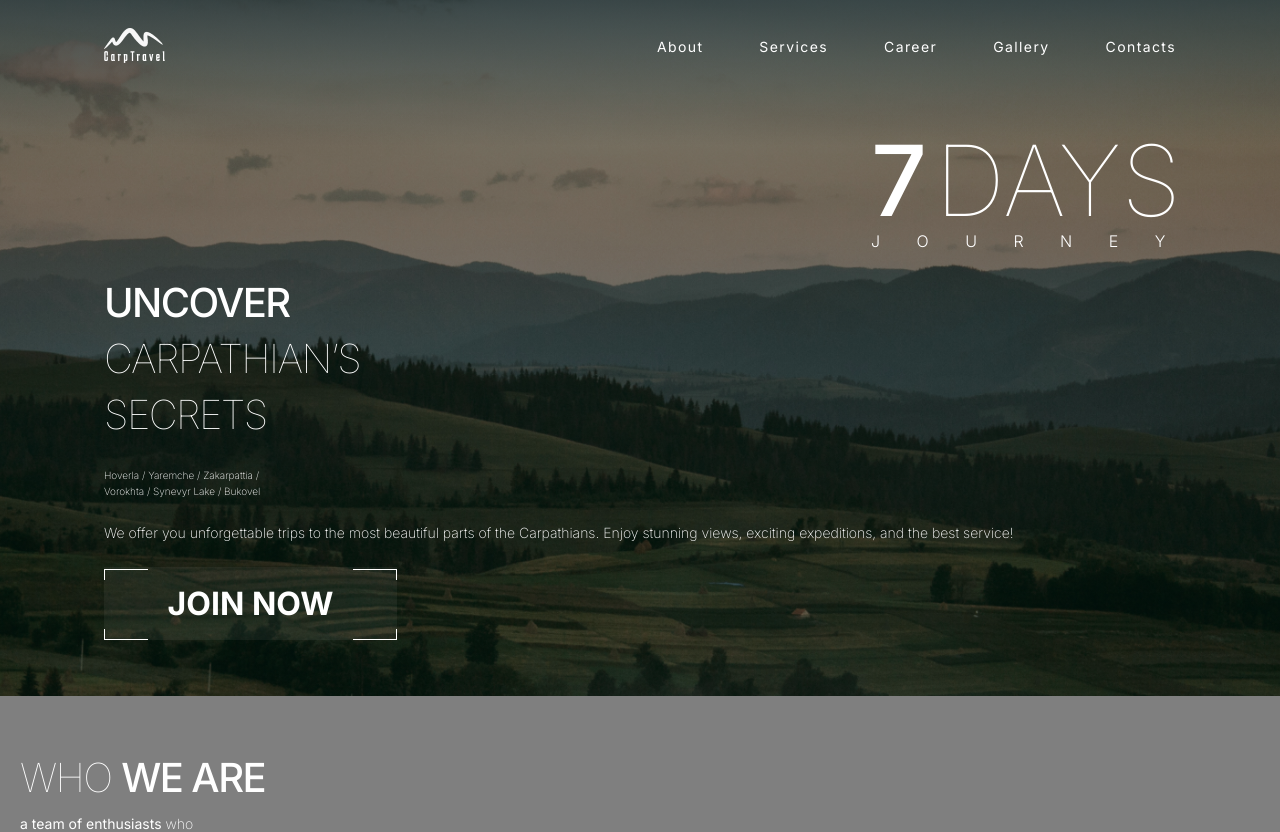
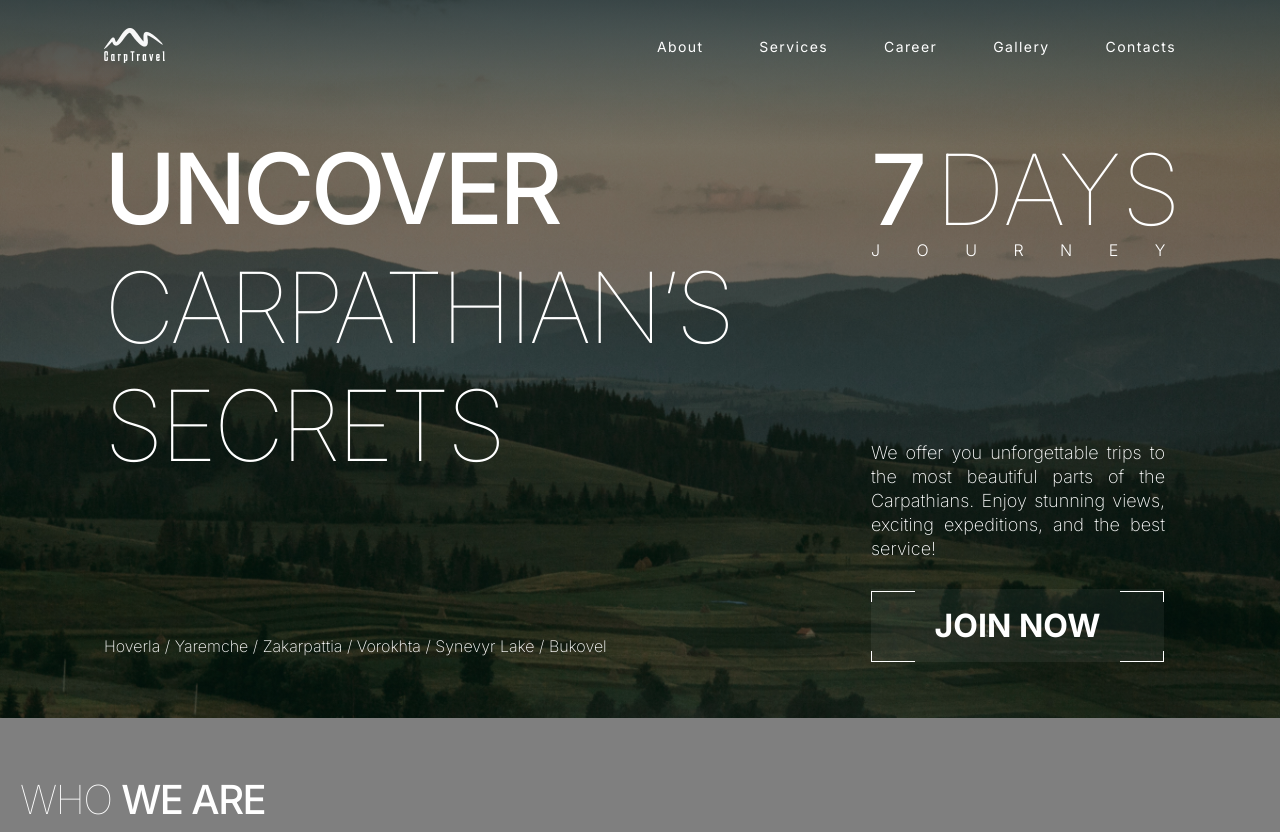
Before and after one commit to AnastasiiaYurchenko/carp-travel, a Next.js app: page / in a window 1280 px wide. Shown: the top 832 px of the page. Built offline with nearby package versions, Linux system fonts and the light colour scheme.

Commit message:
add adaptive for hero

```diff
--- a/src/sections/hero/hero.tsx
+++ b/src/sections/hero/hero.tsx
@@ -12,29 +12,37 @@ import RightFrameDesk from '/public/assets/svg/right-frame-desk.svg';
 export default function Hero() {
   return (
     <section className="section">
-      <div className="mx-auto max-w-[480px] md:max-w-[768px] xl:max-w-[1440px] px-5 md:px-8 xl:px-[104px] pt-[105px] md:pt-[121px]  pb-14">
-        <h1 className="ml-auto w-[118px] md:w-[230px]  xl:w-[305px] text-white font-thin uppercase text-right text-[37px] md:text-[67px] xl:text-[98px] tracking-[.04em] md:tracking-[.13em] xl:tracking-normal leading-[1.22] mb-6">
+      <div className="md:flex justify-between md:gap-12 mx-auto max-w-[480px] md:max-w-[768px] xl:max-w-[1440px] px-5 md:px-8 xl:px-[104px] pt-[105px] md:pt-[121px]  xl:pt-[130px] pb-14">
+        <p className=" md:hidden ml-auto w-[118px] md:w-[230px]  xl:w-[305px] text-white font-thin uppercase text-right text-[37px] md:text-[67px] xl:text-[98px] tracking-[.04em] md:tracking-[.13em] xl:tracking-normal leading-[1.22] mb-6">
           <span className="font-medium xl:mr-2">7</span>days
           <span className="block font-light uppercase text-xs md:text-sm xl:text-base tracking-[.79em] md:tracking-[1.85em] xl:tracking-[2.28em] leading-tight xl:leading-[1.19] mt-[-7px] xl:mt-[-8.5px]">
             journey
           </span>
+        </p>
+        <div>
+          <h1 className=" w-[280px] md:w-[426px] xl:w-[646px] text-white uppercase font-thin text-[40px] md:text-[67px] xl:md:text-[98px] leading-[1.4] md:leading-[1.21] tracking-[-.04em] mb-6 md:mb-[68px] xl:mb-[148px]">
+            <span className="font-medium">Uncover</span> Carpathian’s Secrets
           </h1>
-        <h2 className=" w-[280px] text-white uppercase font-thin text-[40px] leading-[1.4] tracking-[-.04em] mb-6">
-          <span className="font-medium">Uncover</span> Carpathian’s Secrets
-        </h2>
-        <p className="w-[157px] text-white font-extralight text-[10px] leading-[1.6] mb-6">
+          <p className="w-[157px] md:w-[262px] xl:w-[646px] text-white font-extralight text-[10px] md:text-[14px] xl:text-base leading-[1.6] md:leading-[1.143] md:treaking-[0.09em] mb-6 md:mb-0">
             Hoverla / Yaremche / Zakarpattia / Vorokhta / Synevyr Lake / Bukovel
           </p>
-        <p className="text-white font-extralight text-justify text-sm leading-[1.43] mb-6">
+        </div>
+        <div className="md:w-[230px] xl:w-[305px]">
+          <p className="hidden md:block md:w-[230px]  xl:w-[305px] text-white font-thin uppercase text-right text-[37px] md:text-[67px] xl:text-[98px] tracking-[.04em] md:tracking-[.13em] xl:tracking-normal leading-[1.22] mb-14 xl:mb-[181px]">
+            <span className="font-medium xl:mr-2">7</span>days
+            <span className="block font-light uppercase text-xs md:text-sm xl:text-base tracking-[.79em] md:tracking-[1.85em] xl:tracking-[2.28em] leading-tight xl:leading-[1.19] mt-[-7px] xl:mt-[-8.5px]">
+              journey
+            </span>
+          </p>
+          <p className="xl:w-[294px] text-white font-extralight text-justify text-sm md:text-base xl:text-lg leading-[1.43] md:leading-[1.25] xl:leading-[1.333] mb-6 md:mb-7">
             We offer you unforgettable trips to the most beautiful parts of the
-          Carpathians. Enjoy stunning views, exciting expeditions, and the best
-          service!
+            Carpathians. Enjoy stunning views, exciting expeditions, and the
+            best service!
           </p>
           <div className="relative cursor-pointer md:inline-block">
             <Link
               href="#contacts"
               className="inline-block w-full md:w-[230px] xl:w-[293px] py-[2.5px] md:py-[14px] xl:py-[16px] text-white uppercase font-bold text-lg xl:text-[32px] text-center leading-[2.67] md:leading-[1.29] bg-white/10 md:bg-white/5 transition-colors hover:bg-white/20"
-            //   className="btn-primary"
             >
               join now
             </Link>
@@ -48,6 +56,7 @@ export default function Hero() {
             <RightFrameDesk className="hidden xl:block absolute bottom-0 right-0" />
           </div>
         </div>
+      </div>
     </section>
   );
 }
```
Lines whose indentation alone changed are shown as unchanged.
